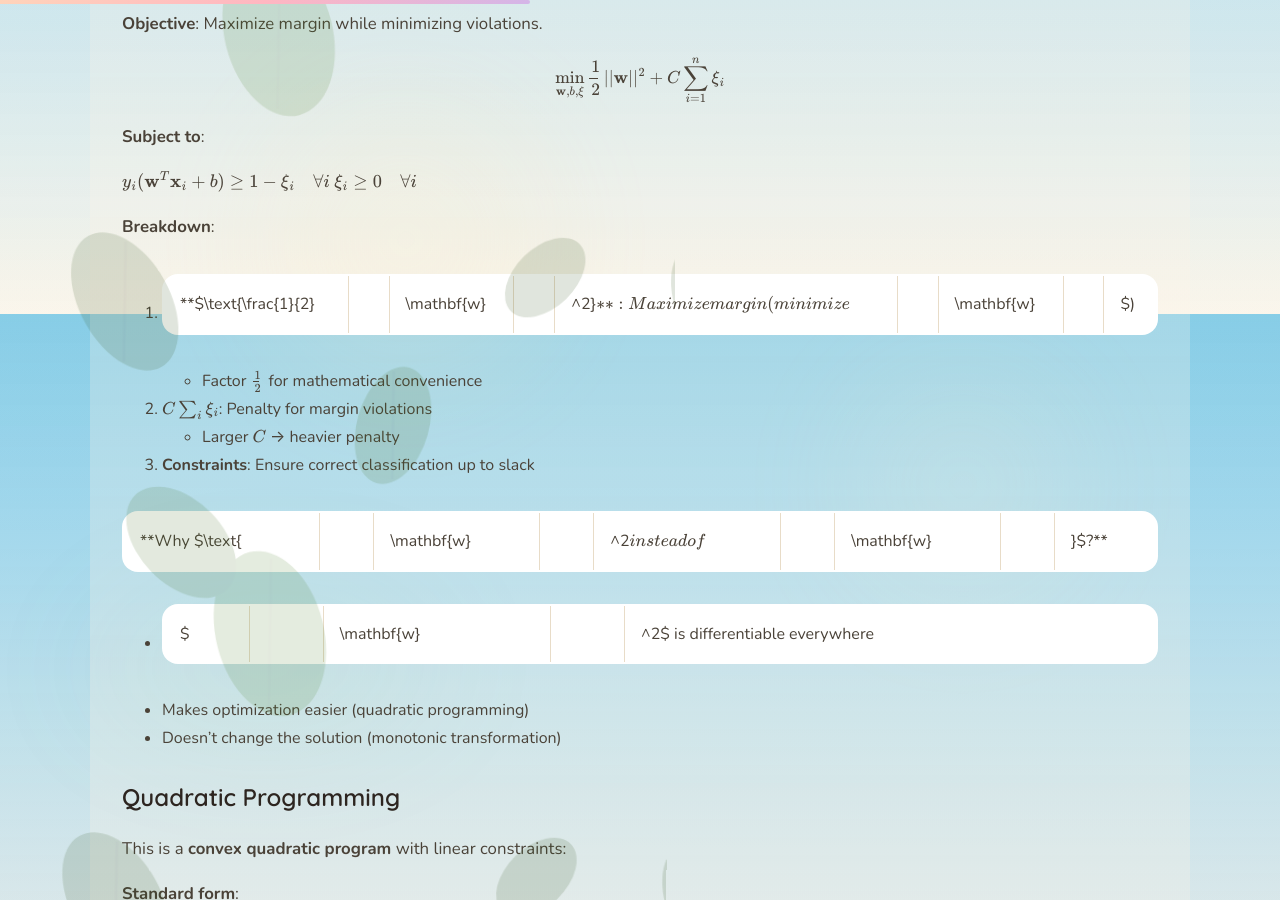
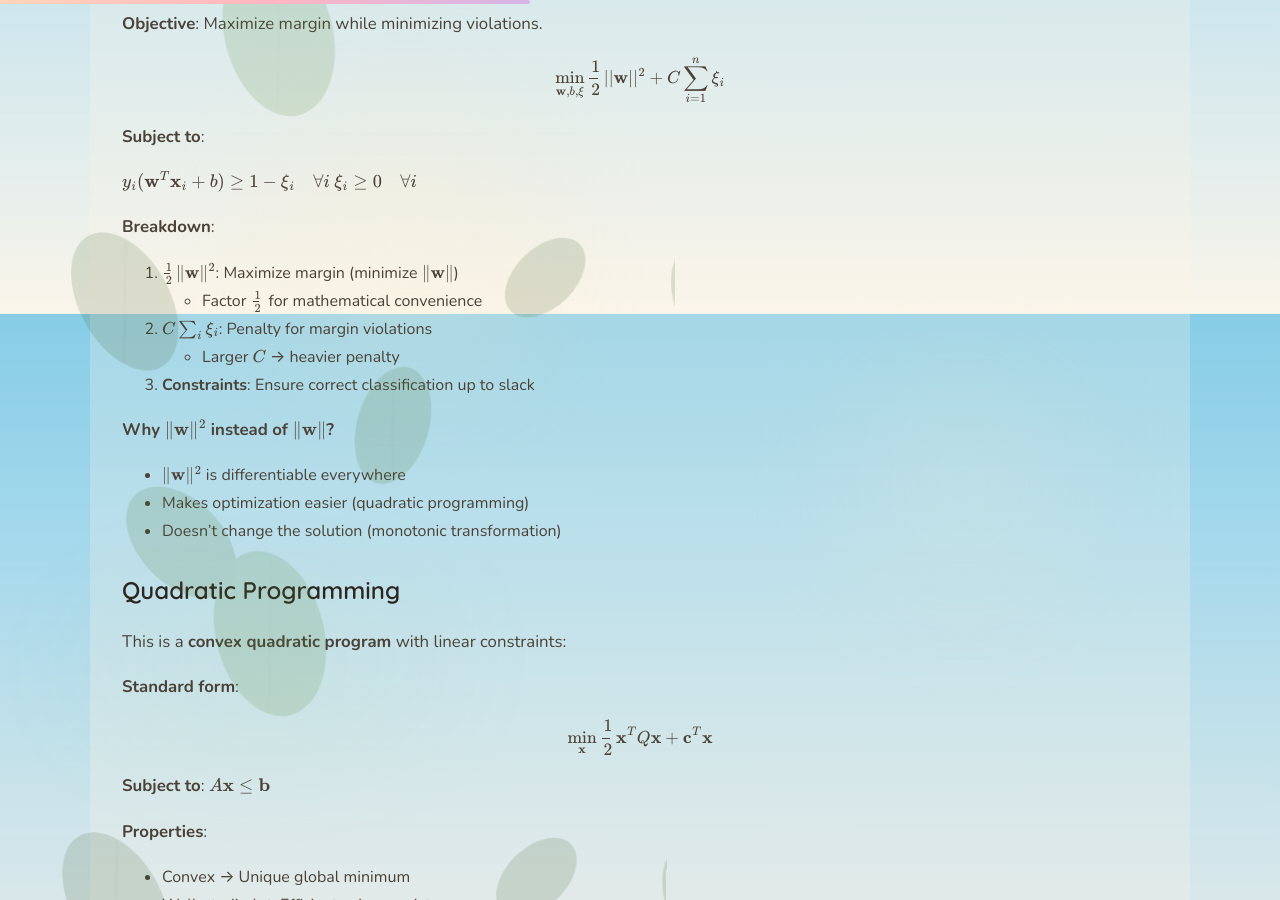
Before and after one commit to mayank1101/mayank1101.github.io, a Jekyll site: the page built from _posts/2026-02-10-svm.md, in a window 1280 px wide and 900 px high, scrolled down 8686 px. Built offline with Jekyll 4.4.1, drawn with Linux system fonts in a browser that asks for light colours.

Commit message:
fixed inline mathjax issue

```diff
--- a/_posts/2026-02-10-svm.md
+++ b/_posts/2026-02-10-svm.md
@@ -276,7 +276,7 @@ $$\xi_i \geq 0 \quad \forall i$$
 
 **Breakdown**:
 
-1. **$\text{\frac{1}{2}||\mathbf{w}||^2}$**: Maximize margin (minimize $||\mathbf{w}||$)
+1. **$\frac{1}{2}\lVert\mathbf{w}\rVert^2$**: Maximize margin (minimize $\lVert\mathbf{w}\rVert$)
    - Factor $\frac{1}{2}$ for mathematical convenience
 
 2. **$C \sum_i \xi_i$**: Penalty for margin violations
@@ -284,9 +284,9 @@ $$\xi_i \geq 0 \quad \forall i$$
 
 3. **Constraints**: Ensure correct classification up to slack
 
-**Why $\text{||\mathbf{w}||^2$ instead of $||\mathbf{w}||}$?**
+**Why $\lVert\mathbf{w}\rVert^2$ instead of $\lVert\mathbf{w}\rVert$?**
 
-- $||\mathbf{w}||^2$ is differentiable everywhere
+- $\lVert\mathbf{w}\rVert^2$ is differentiable everywhere
 - Makes optimization easier (quadratic programming)
 - Doesn't change the solution (monotonic transformation)
 
```
